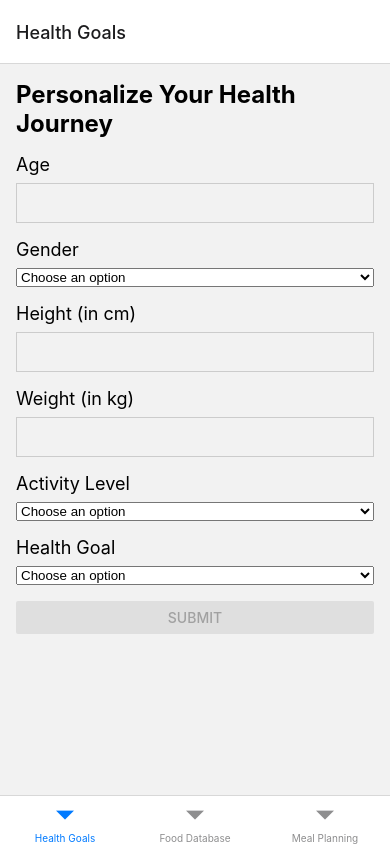
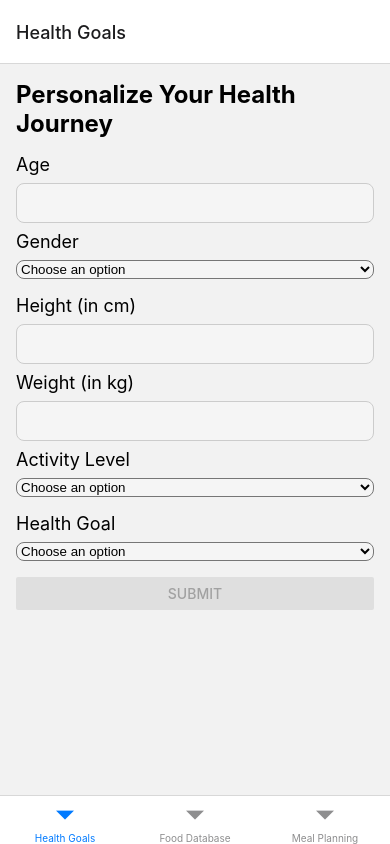
Before and after one commit to phommacm/EatWise, a React Native app: screen / in a window 390 px wide. Built offline with nearby package versions, Linux system fonts and the light colour scheme.

Commit message:
feat(health-goals): round boxes

```diff
--- a/screens/HealthGoalsScreen.js
+++ b/screens/HealthGoalsScreen.js
@@ -1,3 +1,5 @@
+// HealthGoalsScreen.js
+
 // HealthGoalsScreen.js
 
 import React, { useState } from 'react';
@@ -199,11 +201,15 @@ const styles = StyleSheet.create({
     height: 40,
     borderWidth: 1,
     borderColor: '#ccc',
-    marginBottom: 16,
+    marginBottom: 8,
+    backgroundColor: '#F5F5F5',
+    borderRadius: 8,
     paddingHorizontal: 10,
   },
   picker: {
     marginBottom: 16,
+    backgroundColor: '#F5F5F5',
+    borderRadius: 8,
   },
   bmrText: {
     fontSize: 18,
```
